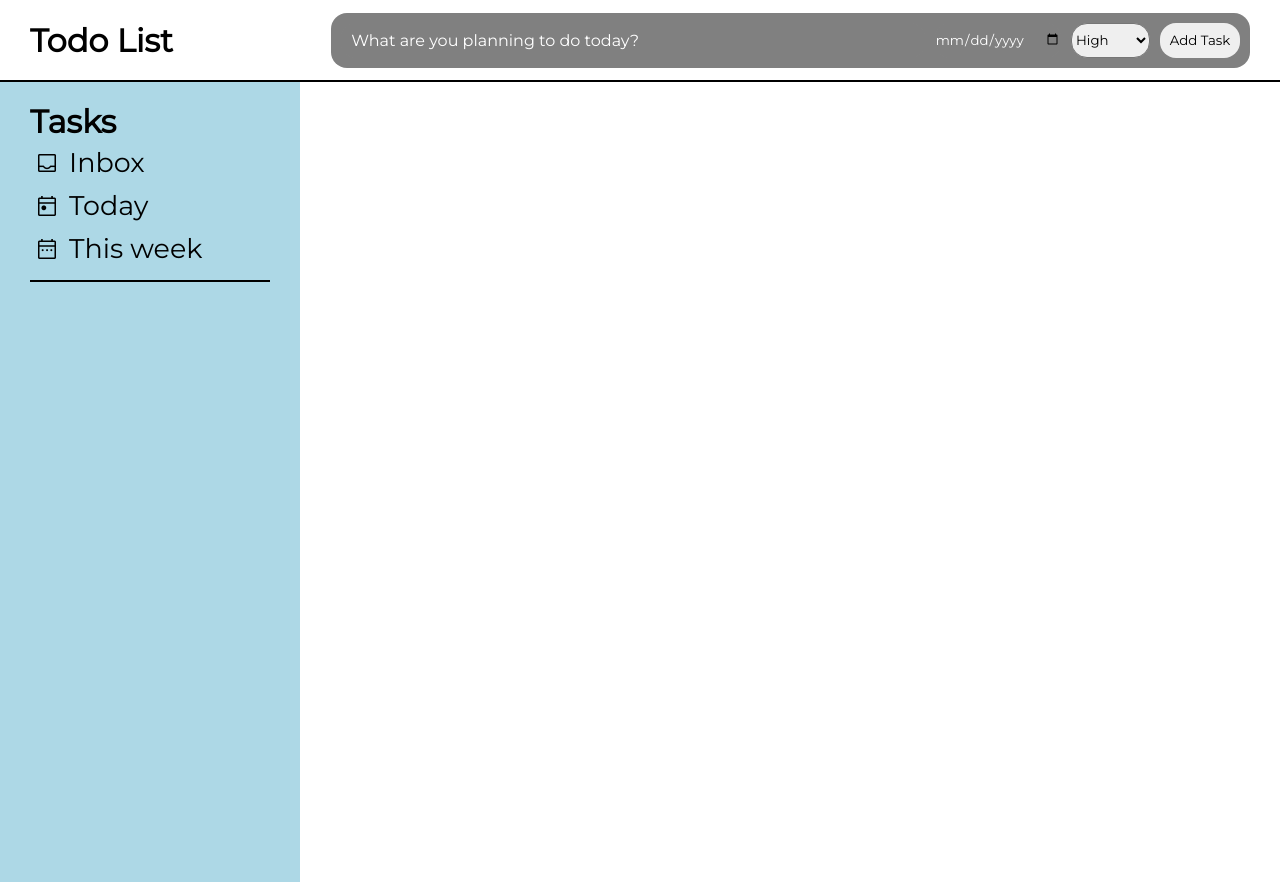
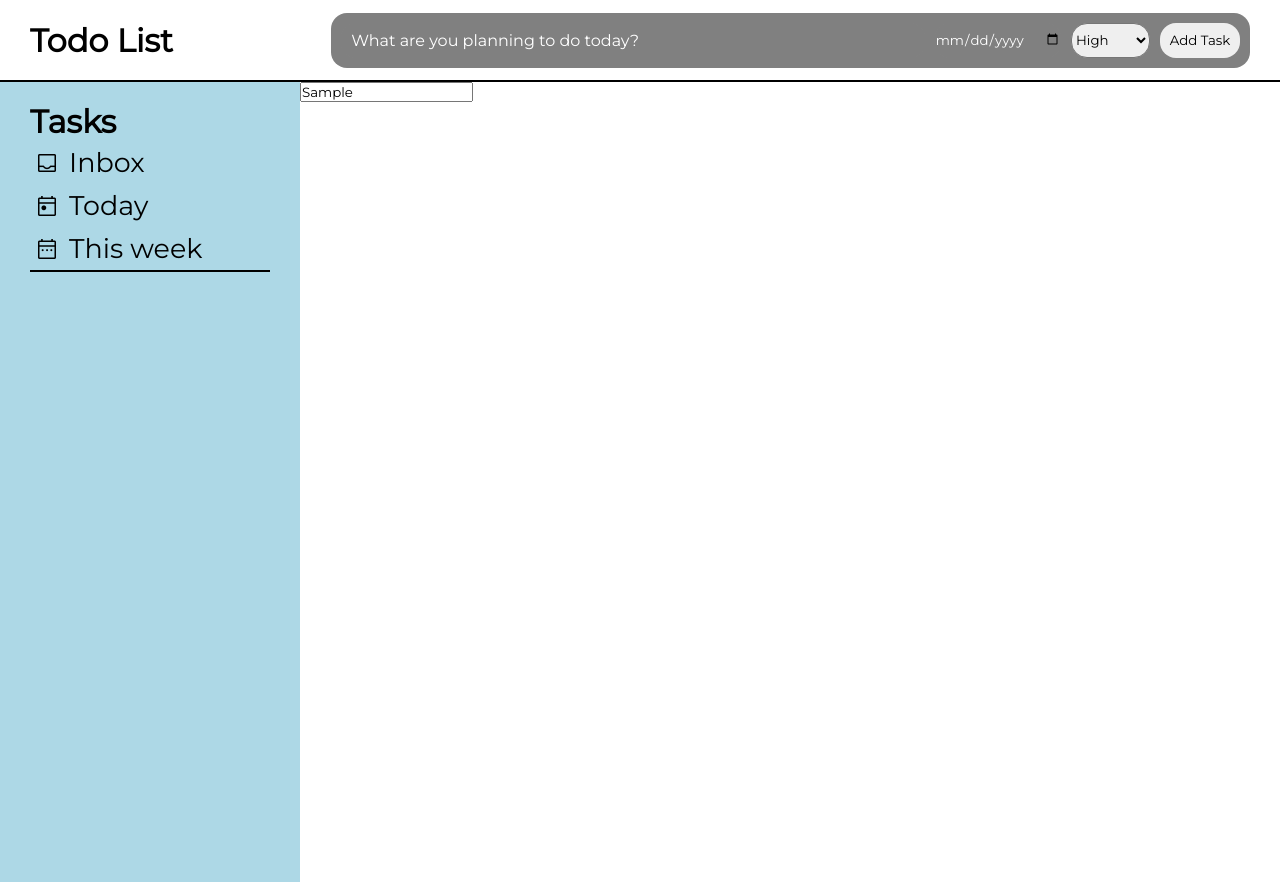
Before and after one commit to lteh0002/todo-list, a plain HTML site: page index.html in a window 1280 px wide. Both pictures are taken after typing "Sample", "2020-01-15" into the empty fields and a click on the input "Add Task". Drawn offline with nearby package versions, Linux system fonts and the light colour scheme.

Commit message:
Added task element using JS

```diff
--- a/index.html
+++ b/index.html
@@ -25,6 +25,8 @@
         </div>
     </header>
     <div class="line header"></div>
+
+    <div class="todolist">
         <div class="content">
             <div class="task-nav">
                 <h1>Tasks</h1>
@@ -42,8 +44,15 @@
                         This week
                     </li>
                 </ul>
+                <div class="line">
                 </div>
-        <div class="line"></div>
+            </div>
+        </div>
+        <div class="list">
+
+        </div>
+    </div>
+
     </div>
 
 
--- a/main.js
+++ b/main.js
@@ -1 +1 @@
-(()=>{"use strict";function e(e,t,u){this.task=e,this.dueDate=t,this.priority=u}const t=document.querySelector("#add-task-form"),u=document.querySelector("#add-task-button"),r=document.querySelector("#add-task-input"),d=document.querySelector("#add-task-date"),o=document.querySelector("#priority");let a=[];u.addEventListener("click",(u=>{u.preventDefault();const c=new e(r.value,d.value,o.value);a.push(c),t.reset()}))})();
+(()=>{"use strict";function e(e,t,d){this.task=e,this.dueDate=t,this.priority=d}const t=document.querySelector("#add-task-form"),d=document.querySelector("#add-task-button"),a=document.querySelector("#add-task-input"),n=document.querySelector("#add-task-date"),c=document.querySelector("#priority"),s=document.querySelector(".list");let u="",l=[];d.addEventListener("click",(d=>{d.preventDefault(),u=a.value;let o=n.value,r=c.value;const i=new e(u,o,r);l.push(i),t.reset(),function(){const e=document.createElement("div");e.classList.add("task");const t=document.createElement("div");t.classList.add("task_el"),e.appendChild(t);const d=document.createElement("input");d.classList.add("text"),d.type="text",d.value=u,d.readOnly=!0,t.appendChild(d),s.appendChild(t)}()}))})();
--- a/style.css
+++ b/style.css
@@ -81,6 +81,10 @@ header h1 {
     color: white;
 }
 
+.todolist {
+    display: flex;
+}
+
 .content {
     width: 300px;
     background-color: lightblue;
@@ -112,3 +116,7 @@ header h1 {
 .active {
     background-color: white;
 }
+
+.task_el {
+    min-width: 100px;
+}
```
Lines whose indentation alone changed are shown as unchanged.
